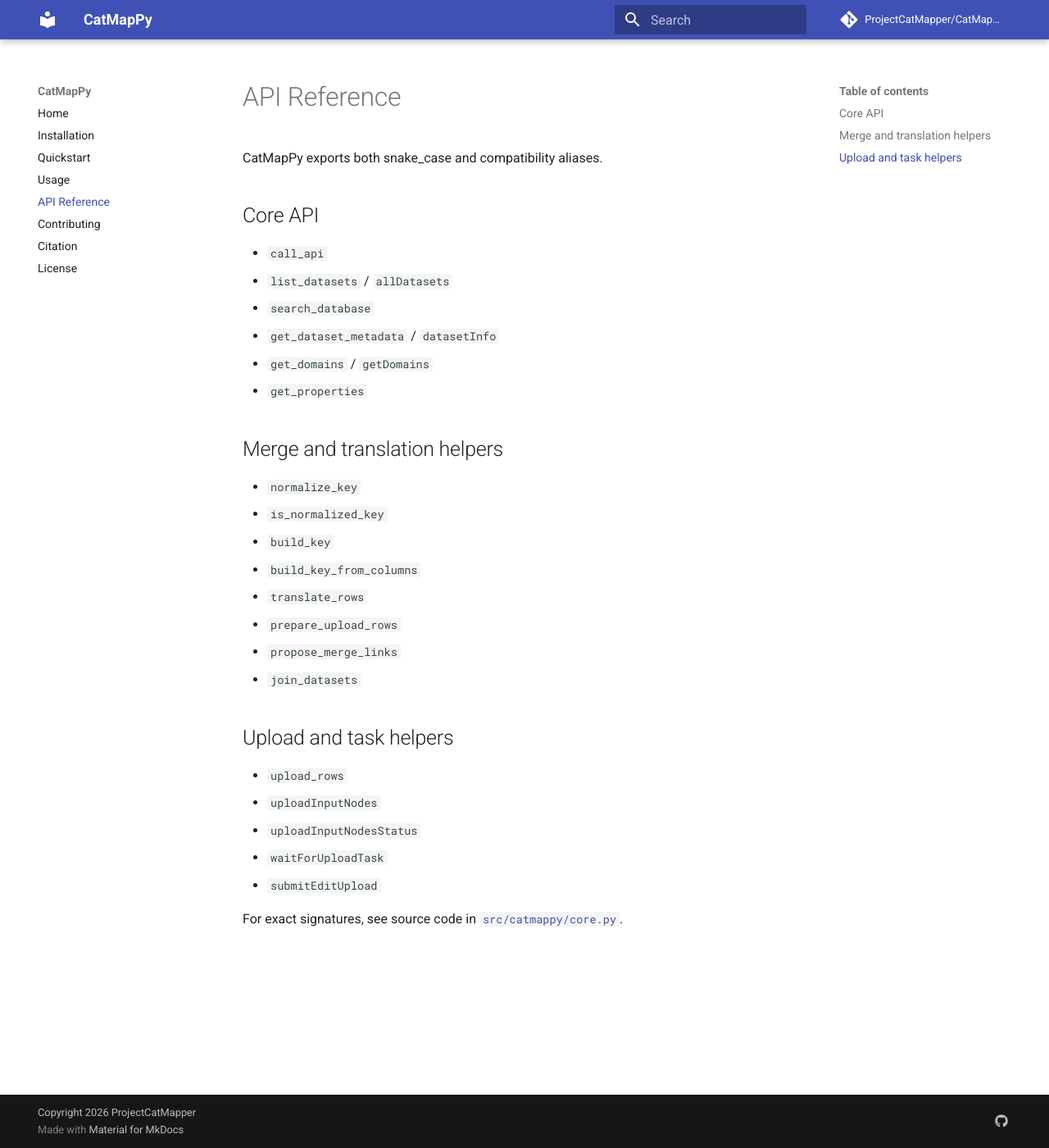
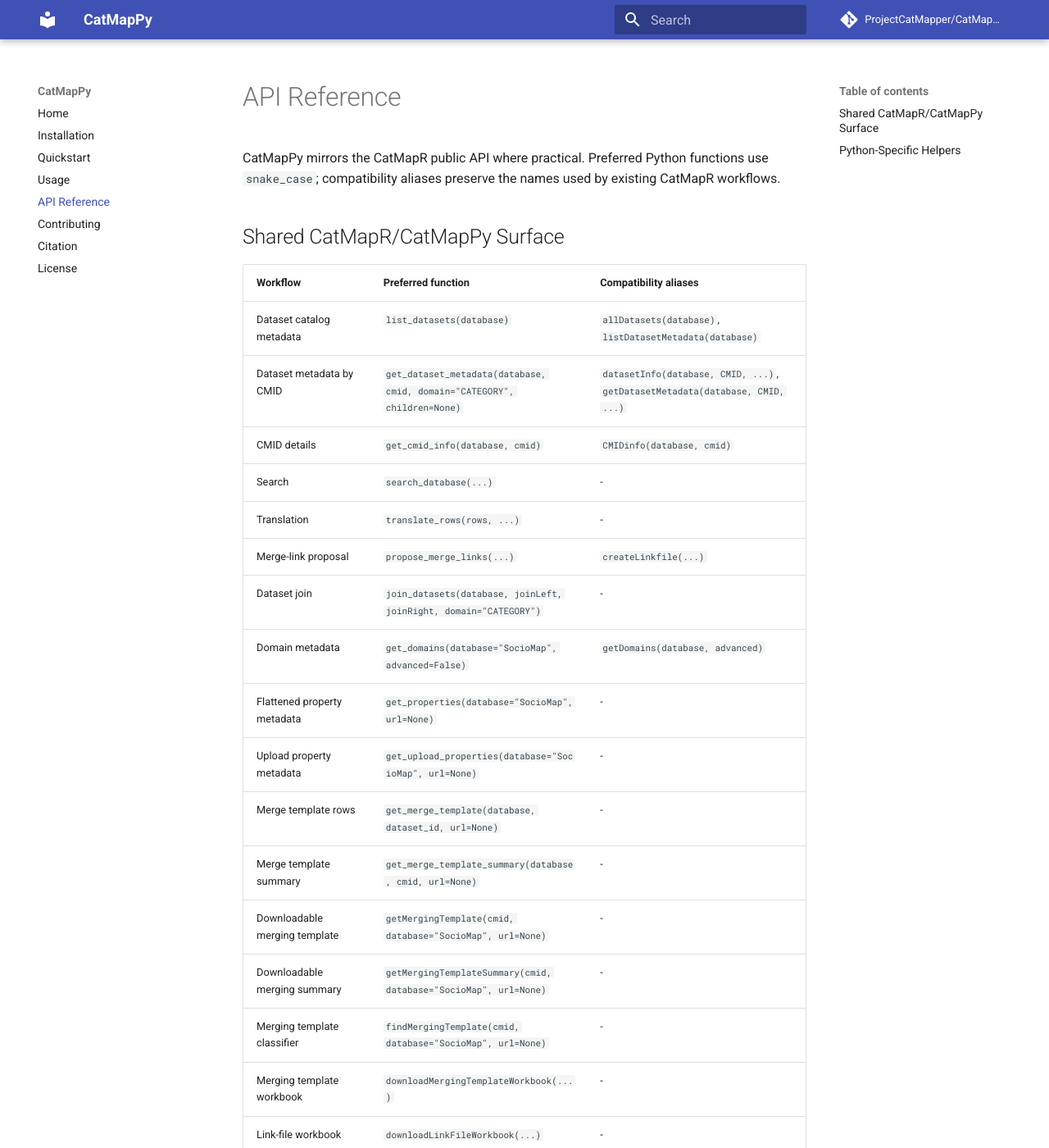
Before and after one commit to ProjectCatMapper/CatMapPy, an MkDocs documentation site: the page built from docs/api-reference.md, in a window 1280 px wide and 1400 px high. Shown: the whole window at 82% size. Built offline with MkDocs 1.6.1 and Material for MkDocs 9.7.7, drawn with Linux system fonts in a browser that asks for light colours; comment, search, counter and statistics services are not loaded; some of the changed text lies outside the part shown.

Commit message:
sync with CatMapR

```diff
--- a/docs/api-reference.md
+++ b/docs/api-reference.md
@@ -1,33 +1,48 @@
 # API Reference
 
-CatMapPy exports both snake_case and compatibility aliases.
+CatMapPy mirrors the CatMapR public API where practical. Preferred Python
+functions use `snake_case`; compatibility aliases preserve the names used by
+existing CatMapR workflows.
 
-## Core API
+## Shared CatMapR/CatMapPy Surface
 
-- `call_api`
-- `list_datasets` / `allDatasets`
-- `search_database`
-- `get_dataset_metadata` / `datasetInfo`
-- `get_domains` / `getDomains`
-- `get_properties`
+| Workflow | Preferred function | Compatibility aliases |
+| --- | --- | --- |
+| Dataset catalog metadata | `list_datasets(database)` | `allDatasets(database)`, `listDatasetMetadata(database)` |
+| Dataset metadata by CMID | `get_dataset_metadata(database, cmid, domain="CATEGORY", children=None)` | `datasetInfo(database, CMID, ...)`, `getDatasetMetadata(database, CMID, ...)` |
+| CMID details | `get_cmid_info(database, cmid)` | `CMIDinfo(database, cmid)` |
+| Search | `search_database(...)` | - |
+| Translation | `translate_rows(rows, ...)` | - |
+| Merge-link proposal | `propose_merge_links(...)` | `createLinkfile(...)` |
+| Dataset join | `join_datasets(database, joinLeft, joinRight, domain="CATEGORY")` | - |
+| Domain metadata | `get_domains(database="SocioMap", advanced=False)` | `getDomains(database, advanced)` |
+| Flattened property metadata | `get_properties(database="SocioMap", url=None)` | - |
+| Upload property metadata | `get_upload_properties(database="SocioMap", url=None)` | - |
+| Merge template rows | `get_merge_template(database, dataset_id, url=None)` | - |
+| Merge template summary | `get_merge_template_summary(database, cmid, url=None)` | - |
+| Downloadable merging template | `getMergingTemplate(cmid, database="SocioMap", url=None)` | - |
+| Downloadable merging summary | `getMergingTemplateSummary(cmid, database="SocioMap", url=None)` | - |
+| Merging template classifier | `findMergingTemplate(cmid, database="SocioMap", url=None)` | - |
+| Merging template workbook | `downloadMergingTemplateWorkbook(...)` | - |
+| Link-file workbook | `downloadLinkFileWorkbook(...)` | - |
+| Generate merge syntax | `build_merge_syntax(template, database, url=None)` | - |
+| Generate merge files | `generateMergeFiles(...)` | - |
+| Download merge zip | `downloadMergeZip(hash_id, ...)` | - |
+| Build key expression | `build_key(field, value)` | - |
+| Build key column | `build_key_from_columns(data, columns, key_column="Key", drop_source=False)` | - |
+| Normalize key expression | `normalize_key(key)` | - |
+| Check normalized keys | `is_normalized_key(key)` | - |
+| Prepare upload rows | `prepare_upload_rows(...)` | - |
+| Start edit upload | `uploadInputNodes(...)` | - |
+| Refresh waiting USES | `updateWaitingUSES(database, ...)` | - |
+| Upload task status | `uploadInputNodesStatus(task_id, ...)` | - |
+| Wait for upload task | `waitForUploadTask(task_id, ...)` | - |
+| Submit edit upload | `submitEditUpload(...)` | - |
+| Upload and poll rows | `upload_rows(...)` | - |
 
-## Merge and translation helpers
+## Python-Specific Helpers
 
-- `normalize_key`
-- `is_normalized_key`
-- `build_key`
-- `build_key_from_columns`
-- `translate_rows`
-- `prepare_upload_rows`
-- `propose_merge_links`
-- `join_datasets`
-
-## Upload and task helpers
-
-- `upload_rows`
-- `uploadInputNodes`
-- `uploadInputNodesStatus`
-- `waitForUploadTask`
-- `submitEditUpload`
+- `call_api(...)`: public Python helper for direct CatMapper API calls.
+- `CatMapPyError`: validation and API error type raised by CatMapPy.
 
 For exact signatures, see source code in [`src/catmappy/core.py`](https://github.com/ProjectCatMapper/CatMapPy/blob/main/src/catmappy/core.py).
--- a/src/catmappy/__init__.py
+++ b/src/catmappy/__init__.py
@@ -26,6 +26,7 @@ from .core import (
     getMergingTemplateSummary,
     is_normalized_key,
     join_datasets,
+    listDatasetMetadata,
     list_datasets,
     normalize_key,
     prepare_upload_rows,
@@ -68,6 +69,7 @@ __all__ = [
     "getMergingTemplateSummary",
     "is_normalized_key",
     "join_datasets",
+    "listDatasetMetadata",
     "list_datasets",
     "normalize_key",
     "prepare_upload_rows",
```
Also changed, not shown: README.md (+3 -2 lines), 2 other files.
